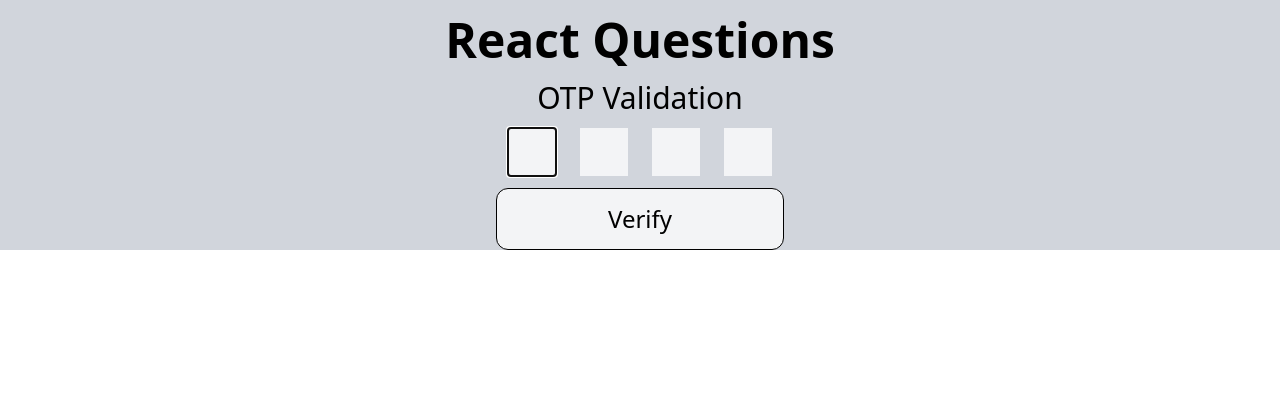
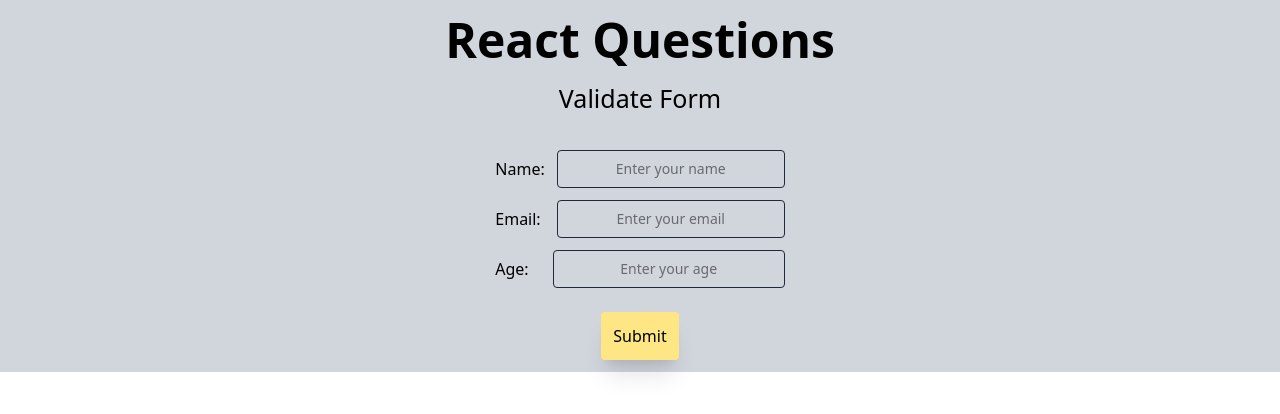
Before and after one commit to rauxw/React-interview, a React (Vite) app in the folder react-qs/: page / in a window 1280 px wide. Shown: the top 414 px of the page. Built offline with nearby package versions, Linux system fonts and the light colour scheme.

Commit message:
Added FormValidation

```diff
--- a/react-qs/src/App.jsx
+++ b/react-qs/src/App.jsx
@@ -1,7 +1,10 @@
 import ClickOutsideDropdown from "./components/ClickOutsideDropdown";
 import Counter from "./components/Counter";
+import Formvalidation from "./components/Formvalidation";
 import InlineEditableInput from "./components/InlineEditableInput";
+import Otp from "./components/Otp";
 import Otpvalidation from "./components/Otpvalidation";
+import OutsideDropdown from "./components/OutsideDropdown";
 import Temperature from "./components/Temperature";
 
 function App() {
@@ -13,11 +16,14 @@ function App() {
         </div>
       </header>
       <main>
+        {/* <OutsideDropdown /> */}
         {/* <Counter /> */}
         {/* <ClickOutsideDropdown /> */}
         {/* <InlineEditableInput /> */}
         {/* <Temperature /> */}
-        <Otpvalidation />
+        {/* <Otpvalidation /> */}
+        {/* <Otp /> */}
+        <Formvalidation />
       </main>
     </div>
   );
--- /dev/null
+++ b/react-qs/src/components/Formvalidation.jsx
@@ -0,0 +1,118 @@
+import { useState } from "react";
+
+function Formvalidation() {
+  const [form, setForm] = useState({
+    name: "",
+    email: "",
+    age: "",
+  });
+  const [errors, setErrors] = useState({});
+  const [submitted, setSubmitted] = useState(false);
+  const handleOnChange = (event) => {
+    const { name, value } = event.target;
+    setForm((prev) => ({ ...prev, [name]: value }));
+    setErrors((prev) => ({ ...prev, [name]: "" }));
+  };
+
+  const validate = () => {
+    const newErrors = {};
+    if (!form.name.trim()) {
+      newErrors.name = "Name is required!";
+    } else if (form.name.trim().length < 3) {
+      newErrors.name = "Name must be atleast 2 Characters";
+    }
+
+    if (!form.email.trim()) {
+      newErrors.email = "Email is required!";
+    } else if (
+      !form.email.includes("@") ||
+      !form.email.includes(".") ||
+      form.email.startsWith("@") ||
+      form.email.endsWith("@")
+    ) {
+      newErrors.email = "Email must be valid";
+    }
+    const age = parseInt(form.age, 10);
+    if (!form.age.trim()) {
+      newErrors.age = "Age is required";
+    } else if (isNaN(age)) {
+      newErrors.age = "Age must be number";
+    } else if (age < 1 || age > 150) {
+      newErrors.age = "Age must between 1 and 150";
+    }
+    return newErrors;
+  };
+
+  const handleFormSubmit = (event) => {
+    event.preventDefault();
+    const validationErrors = validate();
+
+    if (Object.keys(validationErrors).length === 0) {
+      setSubmitted(true);
+    } else {
+      setErrors(validationErrors);
+      setSubmitted(false);
+    }
+  };
+
+  return (
+    <div className="flex flex-col justify-center items-center">
+      <h1 className="text-[25px] font-light">Validate Form</h1>
+      <form className="mt-5" onSubmit={handleFormSubmit}>
+        <div className="flex items-center m-3">
+          <label className="mr-3">Name: </label>
+          <input
+            name="name"
+            type="text"
+            value={form.name}
+            onChange={handleOnChange}
+            className="w-full px-3 py-2 border border-gray-800 rounded text-sm text-center"
+            placeholder="Enter your name"
+          />
+          {errors.name && (
+            <p className="text-sm text-red-700 mt-2">{errors.name}</p>
+          )}
+        </div>
+        <div className="flex items-center m-3">
+          <label className="mr-3">Email: </label>
+          <input
+            name="email"
+            type="email"
+            value={form.email}
+            onChange={handleOnChange}
+            className="w-full ml-1 px-3 py-2  border-gray-800  rounded text-sm border text-center"
+            placeholder="Enter your email"
+          />
+          {errors.email && (
+            <p className="text-sm text-red-700 mt-2">{errors.email}</p>
+          )}
+        </div>
+        <div className="flex items-center m-3">
+          <label className="mr-3">Age: </label>
+          <input
+            name="age"
+            type="text"
+            value={form.age}
+            onChange={handleOnChange}
+            className="w-full ml-3 px-3 py-2 border-gray-800 rounded text-sm border text-center"
+            placeholder="Enter your age"
+          />
+          {errors.age && (
+            <p className="text-sm text-red-700 mt-2">{errors.age}</p>
+          )}
+        </div>
+        <div className="flex justify-center items-center">
+          <button
+            className="m-3 p-3 bg-amber-200 shadow-xl rounded hover:bg-amber-400 hover:cursor-pointer"
+            type="submit"
+          >
+            Submit
+          </button>
+        </div>
+      </form>
+      {submitted === true && <div>Form submitted Successfully</div>}
+    </div>
+  );
+}
+
+export default Formvalidation;
--- /dev/null
+++ b/react-qs/src/components/Otp.jsx
@@ -0,0 +1,71 @@
+import { useEffect, useRef, useState } from "react";
+
+function Otp() {
+  const OTP_LENGTH = 6;
+  const [otp, setOtp] = useState(new Array(OTP_LENGTH).fill(""));
+  const inputRefs = useRef([]);
+
+  useEffect(() => {
+    inputRefs.current = inputRefs.current.slice(0, OTP_LENGTH);
+  }, []);
+
+  const handleOtpChange = (getCurrentInputIndex, getCurrentInputValue) => {
+    if (getCurrentInputValue.length > 1) {
+      getCurrentInputValue = getCurrentInputValue.slice(-1);
+    }
+    const newOtp = [...otp];
+    newOtp[getCurrentInputIndex] = getCurrentInputValue;
+    setOtp(newOtp);
+    if (getCurrentInputValue && getCurrentInputIndex < OTP_LENGTH - 1) {
+      inputRefs.current[getCurrentInputIndex + 1]?.focus();
+    }
+  };
+  const handleKeyDown = (index, event) => {
+    if (event.key === "Backspace" && !otp[index] && index > 0) {
+      inputRefs.current[index - 1]?.focus();
+    }
+  };
+
+  return (
+    <div className="flex justify-center m-10 flex-col">
+      <div className="flex">
+        {" "}
+        {otp.map((item, index) => {
+          return (
+            <input
+              key={index}
+              className="bg-amber-100 shadow m-5 text-center"
+              maxLength={1}
+              value={item}
+              type="text"
+              inputMode="numeric"
+              autoFocus={index === 0}
+              ref={(element) => {
+                inputRefs.current[index] = element;
+              }}
+              onChange={(event) => handleOtpChange(index, event.target.value)}
+              onKeyDown={(event) => handleKeyDown(index, event)}
+            />
+          );
+        })}
+      </div>
+
+      <div className="text-center">
+        {otp.some((digit) => digit === "") ? (
+          <button
+            disabled
+            className=" hover:cursor-pointer hover:bg-yellow-300 bg-yellow-200 pr-3 pl-3 pt-2 pb-2 shadow-xl rounded"
+          >
+            Disabled
+          </button>
+        ) : (
+          <button className=" hover:cursor-pointer hover:bg-yellow-300 bg-yellow-200 pr-3 pl-3 pt-2 pb-2 shadow-xl rounded">
+            Verify
+          </button>
+        )}
+      </div>
+    </div>
+  );
+}
+
+export default Otp;
--- /dev/null
+++ b/react-qs/src/components/OutsideDropdown.jsx
@@ -0,0 +1,43 @@
+import { useEffect, useRef, useState } from "react";
+
+function OutsideDropdown() {
+  const [isOpen, setIsOpen] = useState(false);
+  const dropdownRef = useRef(null);
+
+  useEffect(() => {
+    if (!isOpen) {
+      return;
+    }
+    const handleClickOutside = (event) => {
+      if (dropdownRef.current && !dropdownRef.current.contains(event.target)) {
+        console.log(event.target, dropdownRef.current);
+        setIsOpen(false);
+      }
+    };
+    document.addEventListener("mousedown", handleClickOutside);
+
+    return () => {
+      document.removeEventListener("mousedown", handleClickOutside);
+    };
+  }, [isOpen]);
+  return (
+    <div className="flex flex-col items-center justify-center">
+      <div className="relative w-64" ref={dropdownRef}>
+        <button onClick={() => setIsOpen((prev) => !prev)}>
+          <span>Select an Option</span>
+        </button>
+        {isOpen && (
+          <div>
+            <div>
+              {["Option 1", "Option 2", "Option 3"].map((option, index) => {
+                return <button key={index}>{option}</button>;
+              })}
+            </div>
+          </div>
+        )}
+      </div>
+    </div>
+  );
+}
+
+export default OutsideDropdown;
```
